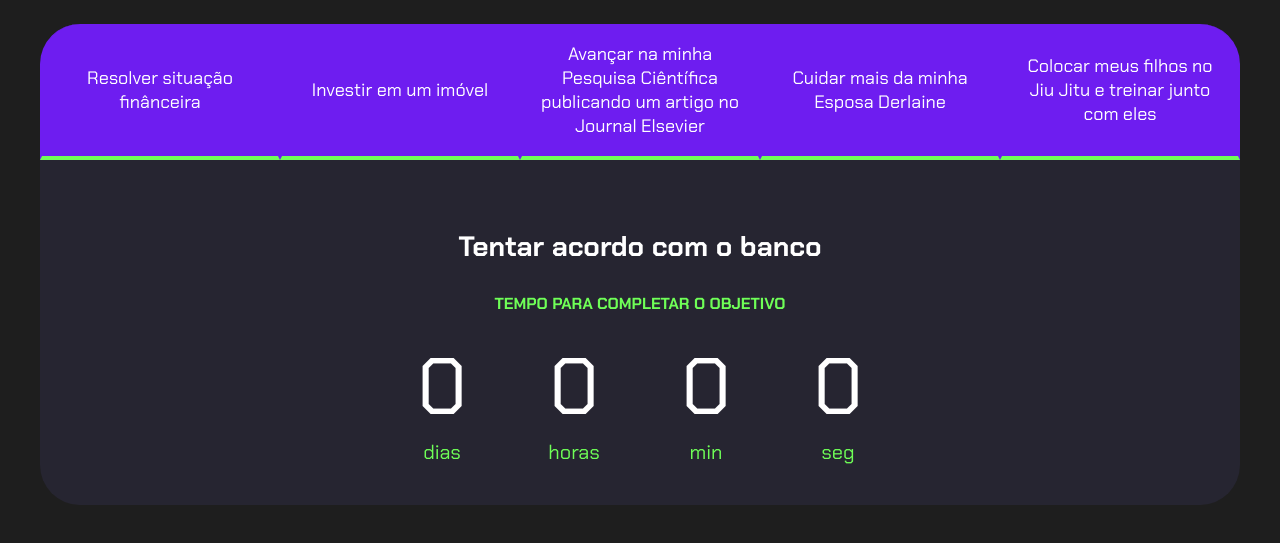
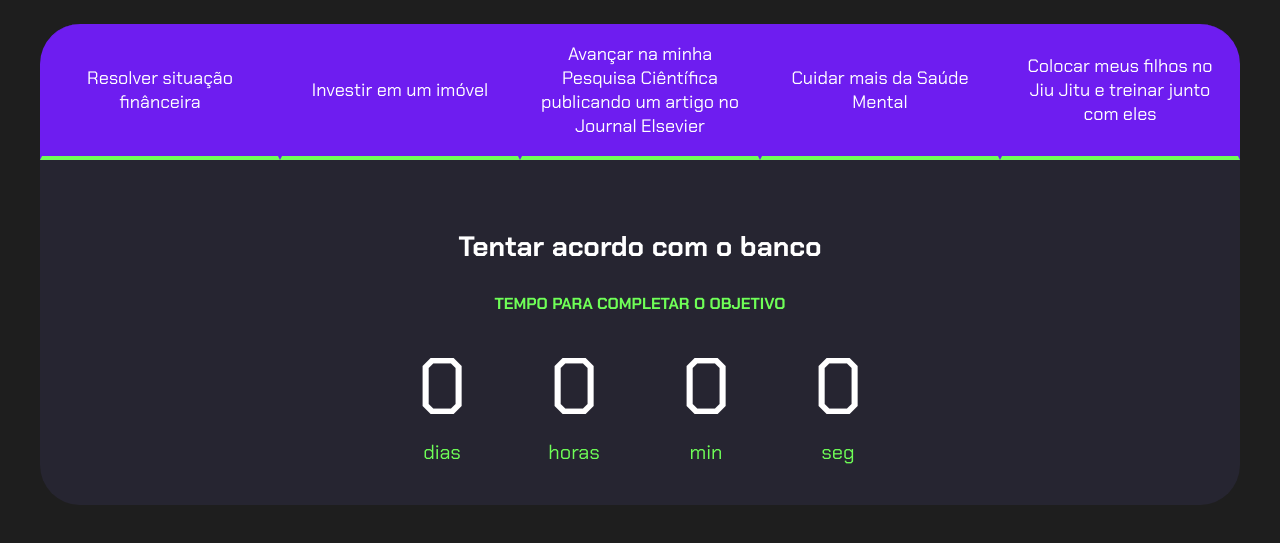
Before and after one commit to Dillax/Trebor-Program---F, a plain HTML site: page index.html in a window 1280 px wide. Shown: the part 79-622 px from the top of the page. Drawn offline with Linux system fonts and the light colour scheme.

Commit message:
Update index.html
Z

```diff
--- a/index.html
+++ b/index.html
@@ -16,7 +16,7 @@
                 <button class="botao ativo">Resolver situação finânceira</button>
                 <button class="botao ativo">Investir em um imóvel</button>
                 <button class="botao ativo">Avançar na minha Pesquisa Ciêntífica publicando um artigo no Journal Elsevier</button>
-                <button class="botao ativo">Cuidar mais da minha Esposa Derlaine</button>
+                <button class="botao ativo">Cuidar mais da Saúde Mental</button>
                 <button class="botao ativo">Colocar meus filhos no Jiu Jitu e treinar junto com eles</button>
             </div>
             <div class="abas-textos">
```
